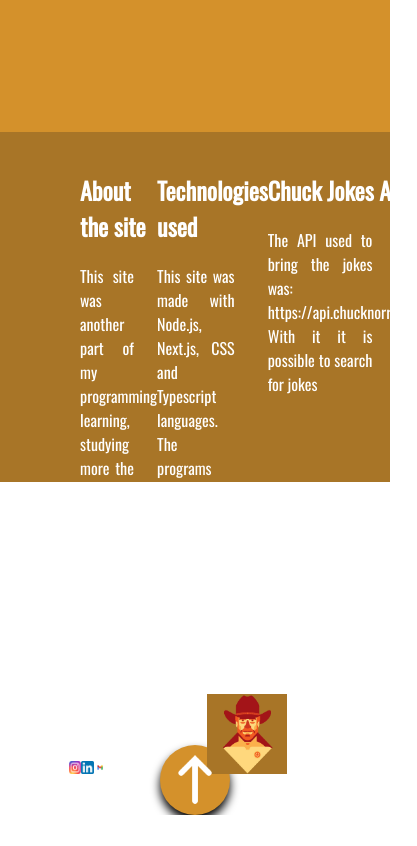
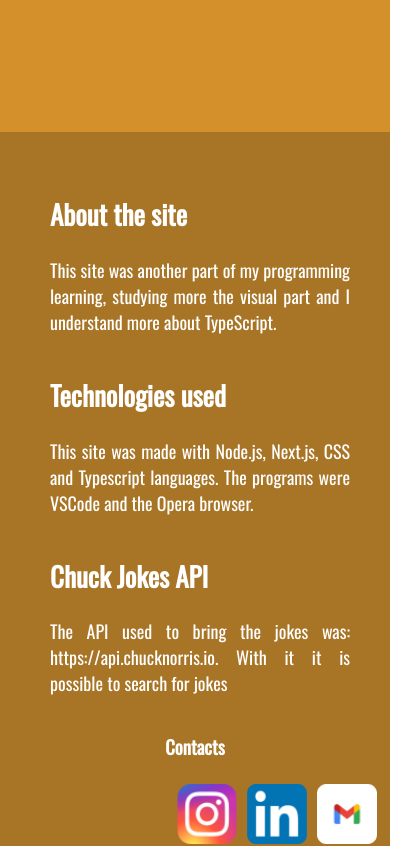
Before and after one commit to Guilherme-Ferreira-Tombini/ChuckNorrisJokes, a Next.js app: page / in a window 390 px wide. Shown: the part 2400-3246 px from the top of the page, 417 px wide, since content can reach past the window. Before the commit the page ends 3215 px from the top, so only its background shows below. Built offline with nearby package versions, Linux system fonts and the light colour scheme; no server answers.

Commit message:
estilizado footer para mobile

```diff
--- a/pages/componentes/Texto_footer.tsx
+++ b/pages/componentes/Texto_footer.tsx
@@ -25,14 +25,14 @@ return(
     <div className={styles.contatos}>
       <h3>Contacts</h3>
       <div className={styles.links}>
-      <a href="https://www.instagram.com/guilhermetombini/"><Image src="/instagram.png" width="50px" height="50px"/></a>
-      <a href="https://www.linkedin.com/in/guilherme-ferreira-tombini-593015247/"><Image src="/linkedin.png" width="50px" height="50px"/></a>
-      <a href="mailto:ge555449@gmail.com"><Image src="/email.png" width="50px" height="50px"/></a>
+      <a href="https://www.instagram.com/guilhermetombini/"><img className={styles.img} src="/instagram.png"/></a>
+      <a href="https://www.linkedin.com/in/guilherme-ferreira-tombini-593015247/"><img className={styles.img} src="/linkedin.png"/></a>
+      <a href="mailto:ge555449@gmail.com"><img className={styles.img} src="/email.png"/></a>
       </div>
     </div>
 
     <div className={styles.logo}>
-    <Image src="/footer.png" width="80px" height="80px"/>
+   <img className={styles.footer} src="/footer.png"/>
     <h5>® 2023 Guilherme Tombini</h5>
     </div>
     </div>
--- a/styles/Home.module.css
+++ b/styles/Home.module.css
@@ -87,3 +87,13 @@ justify-content: center;
   height: 70px;
   box-shadow: 0px 6px 10px  black;
 }
+
+@media(max-width: 1000px){
+  .container4{
+    padding: 20px;
+    height:auto;
+  }
+  .botao3{
+  margin-top:0;
+  }
+}
--- a/styles/Texto_footer.module.css
+++ b/styles/Texto_footer.module.css
@@ -53,3 +53,62 @@ justify-content: space-between;
 width: 70%;
 text-align: justify;
 }
+
+.img{
+    width: 50px;
+    height: 50px;
+    margin: 5px;
+}
+
+.footer{
+    width: 80px;
+    height: 80px;
+}
+
+@media(max-width: 1000px){
+
+    .coisas{
+        flex-direction: column;
+        align-items: center;
+        justify-items: center;
+    }
+
+    .logo{
+        margin-right: 0;
+        margin-top: 30px;
+    }
+
+    .contatos{
+    margin-top: 0;
+    padding-left: 0;
+    }
+
+    .logo> h5{
+        font-size: 20px;
+        margin: 0 auto;
+    }
+
+    .containe{
+        flex-wrap: wrap;
+        font-size: 18px;
+    }
+
+    .texto>p{
+        width: 100%;
+        text-align: justify;
+    }
+
+    .containe{
+        margin-left: 10px;
+    }
+
+    .img{
+        width: 60px;
+        height: 60px;
+    }
+    .footer{
+        width: 100px;
+        height: 100px;
+    }
+
+}
```
